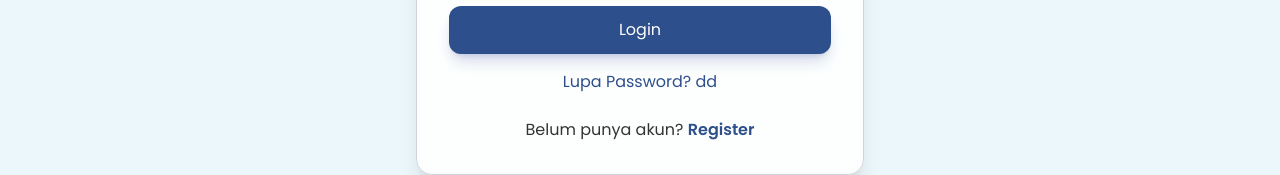
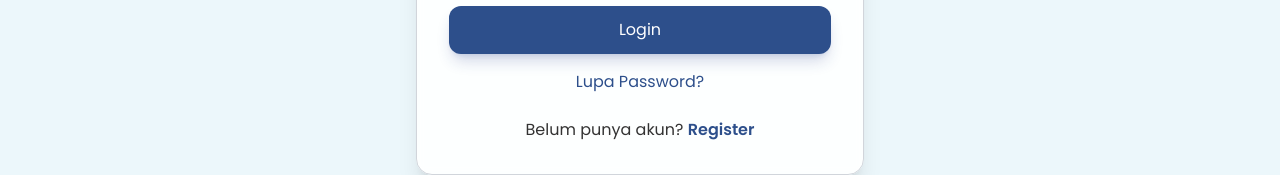
Before and after one commit to AhmadAzkia/adopt_pet, a Next.js app: page /login in a window 1280 px wide. Shown: the part 546-721 px from the top of the page. Built offline with nearby package versions, Linux system fonts and the light colour scheme.

Commit message:
hapus dd

```diff
--- a/components/users/LoginForm.jsx
+++ b/components/users/LoginForm.jsx
@@ -261,7 +261,7 @@ export default function LoginForm() {
               onClick={handleForgotPassword}
               className="text-primary hover:text-[#1F3D73]"
             >
-              Lupa Password? dd
+              Lupa Password?
             </button>
           </p>
 
```
